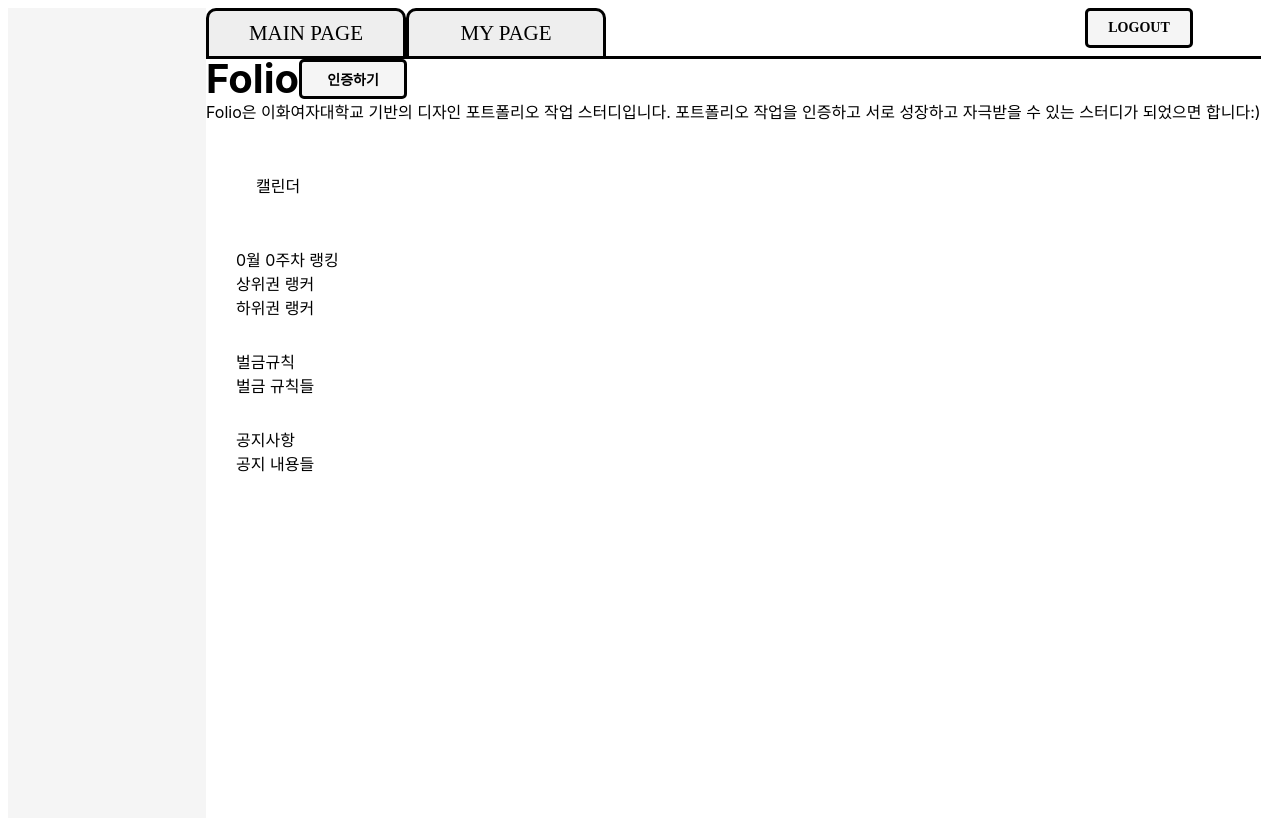
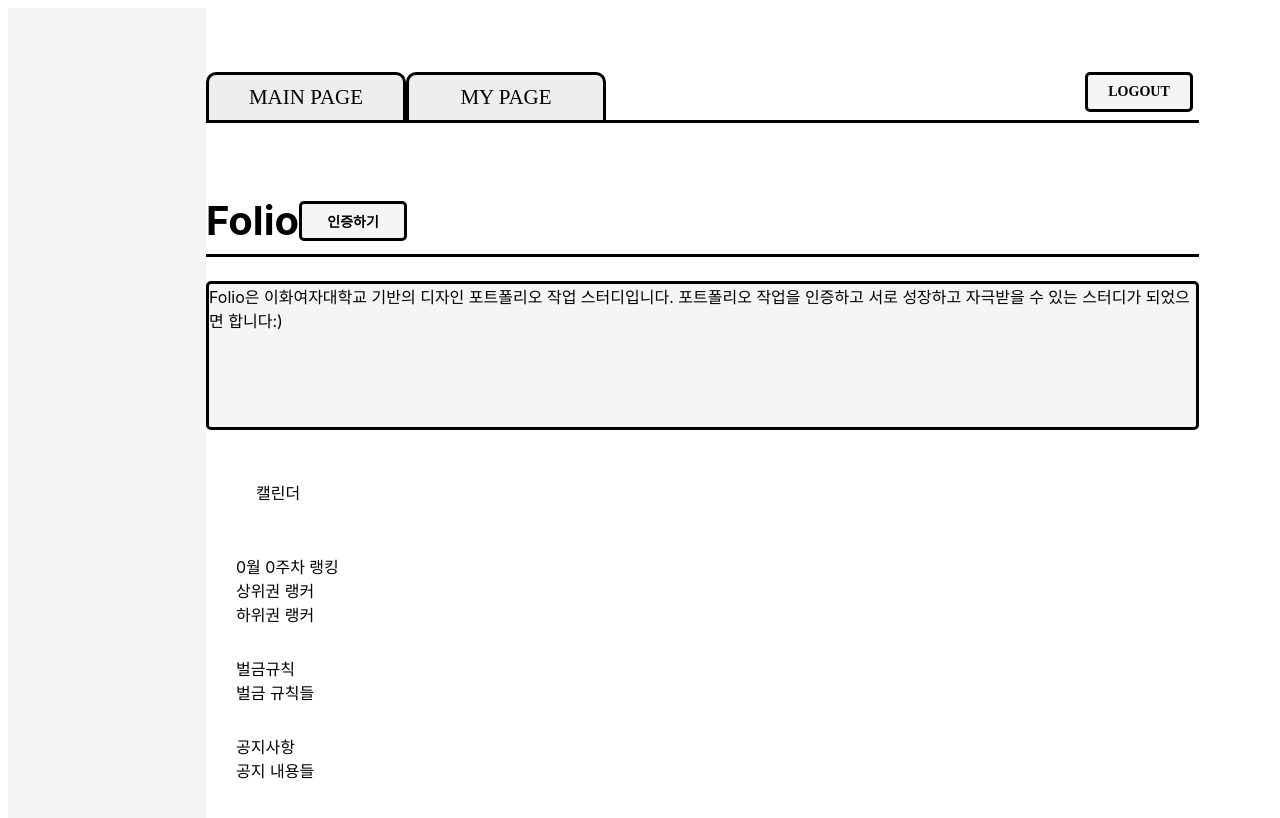
Before and after one commit to EFUB-steady/steady-front, a React (Create React App) app: page / in a window 1280 px wide. Shown: the top 818 px of the page. Built offline with nearby package versions, Linux system fonts and the light colour scheme; a web font is replaced by a local one.

Commit message:
💄Header/ StudyInfo 상하 간격 조정

```diff
--- a/src/ui/components/header/Header.js
+++ b/src/ui/components/header/Header.js
@@ -16,8 +16,9 @@ export default function Header() {
 
 const HeaderBox = styled.div`
   display: flex;
-  flex-direction: row;
+  flex-direction: justify content;
   height: auto;
   border-bottom: 3px solid black;
+  margin-top: 64px;
   //margin: 0;
 `;
--- a/src/ui/components/main/study-info/StudyInfo.js
+++ b/src/ui/components/main/study-info/StudyInfo.js
@@ -15,4 +15,18 @@ export default function StudyInfo() {
   );
 }
 
-const Content = styled.div``;
+const Content = styled.div`
+  /* 스터디 설명 영역 */
+
+  box-sizing: border-box;
+
+  width: 993px;
+  height: 149px;
+  left: 282px;
+  top: 269px;
+  background: #f5f5f5;
+  border: 3px solid #000000;
+  border-radius: 5px;
+
+  margin-top: 24px;
+`;
--- a/src/ui/components/main/study-info/StudyInfoTitle.js
+++ b/src/ui/components/main/study-info/StudyInfoTitle.js
@@ -13,4 +13,8 @@ export default function StudyInfoTitle() {
   );
 }
 
-const InfoTitleBox = styled.div``;
+const InfoTitleBox = styled.div`
+  border-bottom: 3px solid black;
+  padding-bottom: 13px;
+  padding-top: 78.2px;
+`;
```
